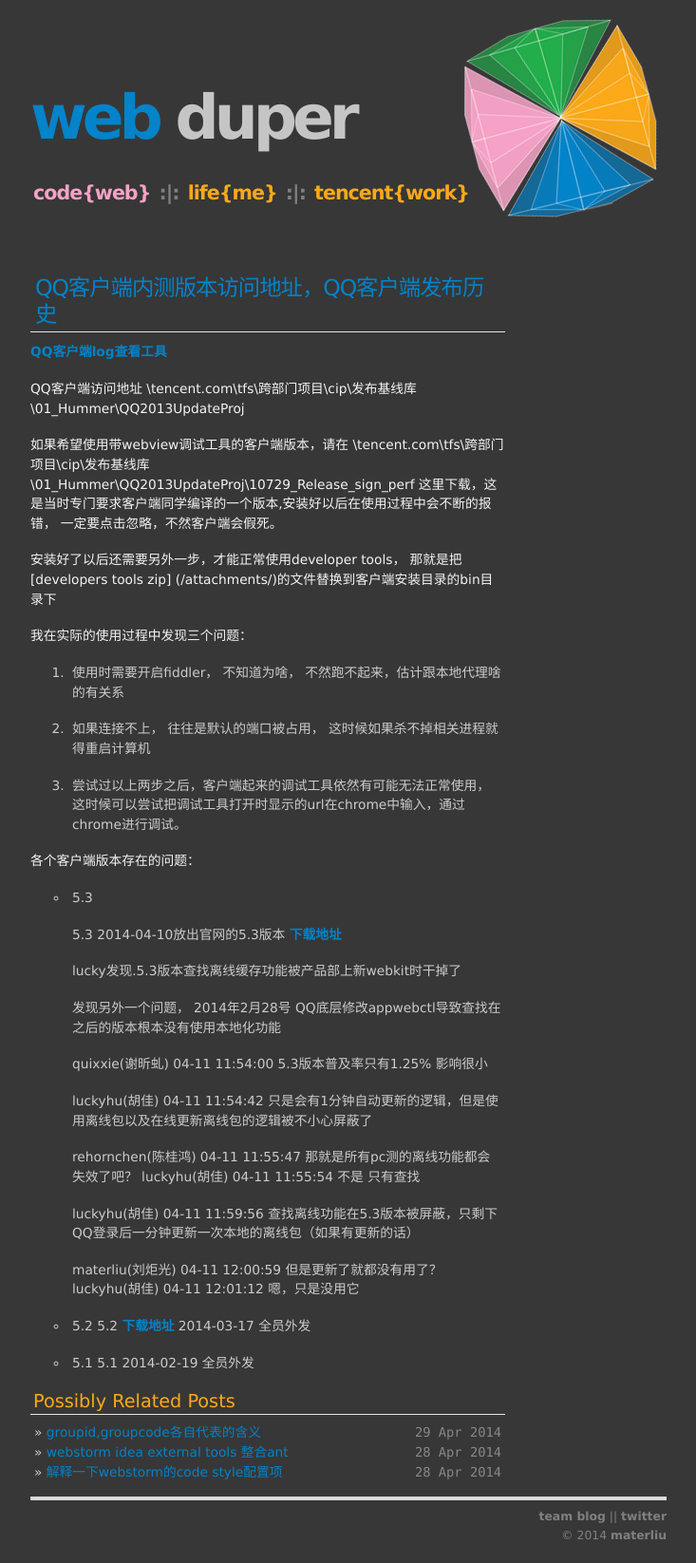
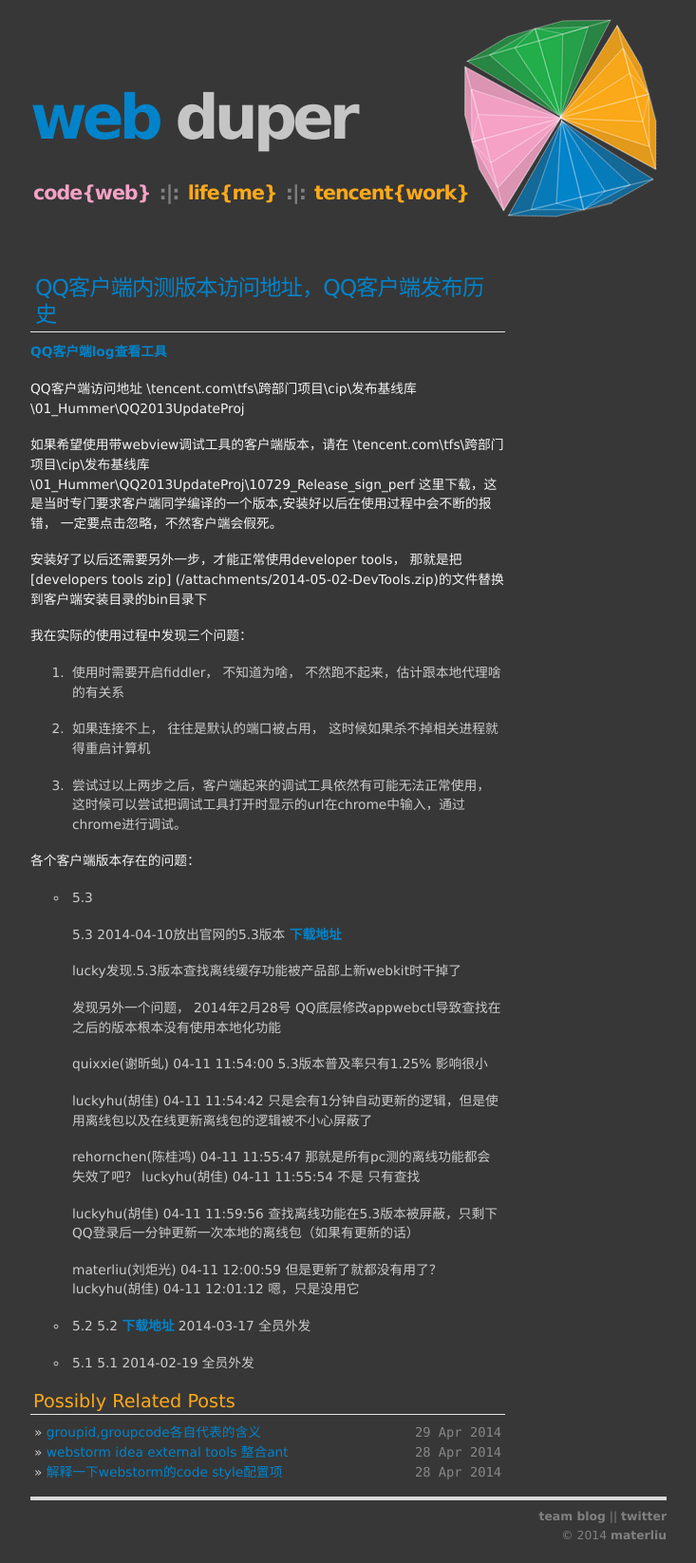
Before and after one commit to materliu/materliu.github.io, a Jekyll site: the page built from all/tencent/_posts/2014-04-10-QQ-client-get-address.md, in a window 1280 px wide. Shown: the whole page at 95% size, without its empty margins (273-1006 px from the left). Built offline with Jekyll 4.4.1, drawn with Linux system fonts in a browser that asks for light colours; Markdown is read by kramdown in place of the engine named in the settings.

Commit message:
add devloper tools attachments !

```diff
--- a/all/tencent/_posts/2014-04-10-QQ-client-get-address.md
+++ b/all/tencent/_posts/2014-04-10-QQ-client-get-address.md
@@ -13,7 +13,7 @@
  这里下载，这是当时专门要求客户端同学编译的一个版本,安装好以后在使用过程中会不断的报错， 一定要点击忽略，不然客户端会假死。
 
  安装好了以后还需要另外一步，才能正常使用developer tools， 那就是把 [developers tools zip]
- (/attachments/)的文件替换到客户端安装目录的bin目录下
+ (/attachments/2014-05-02-DevTools.zip)的文件替换到客户端安装目录的bin目录下
 
  我在实际的使用过程中发现三个问题：
 
```
